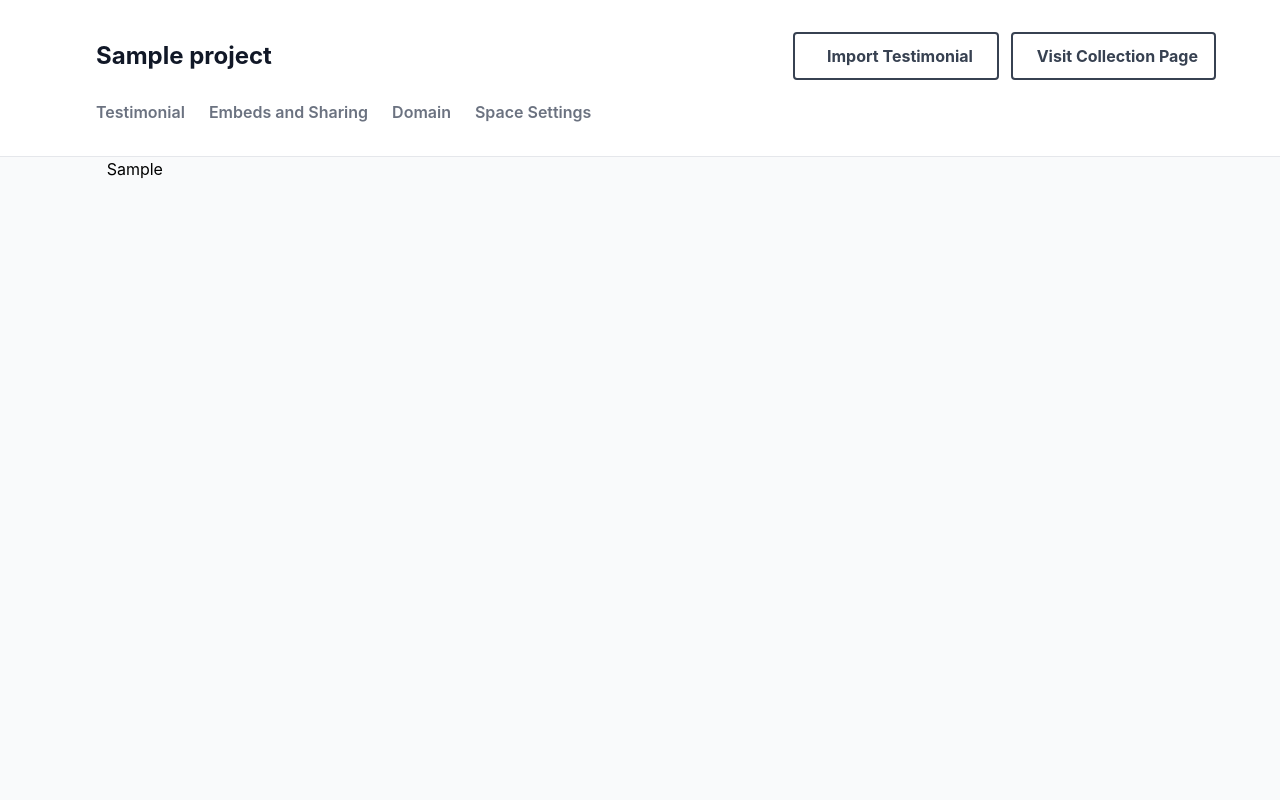
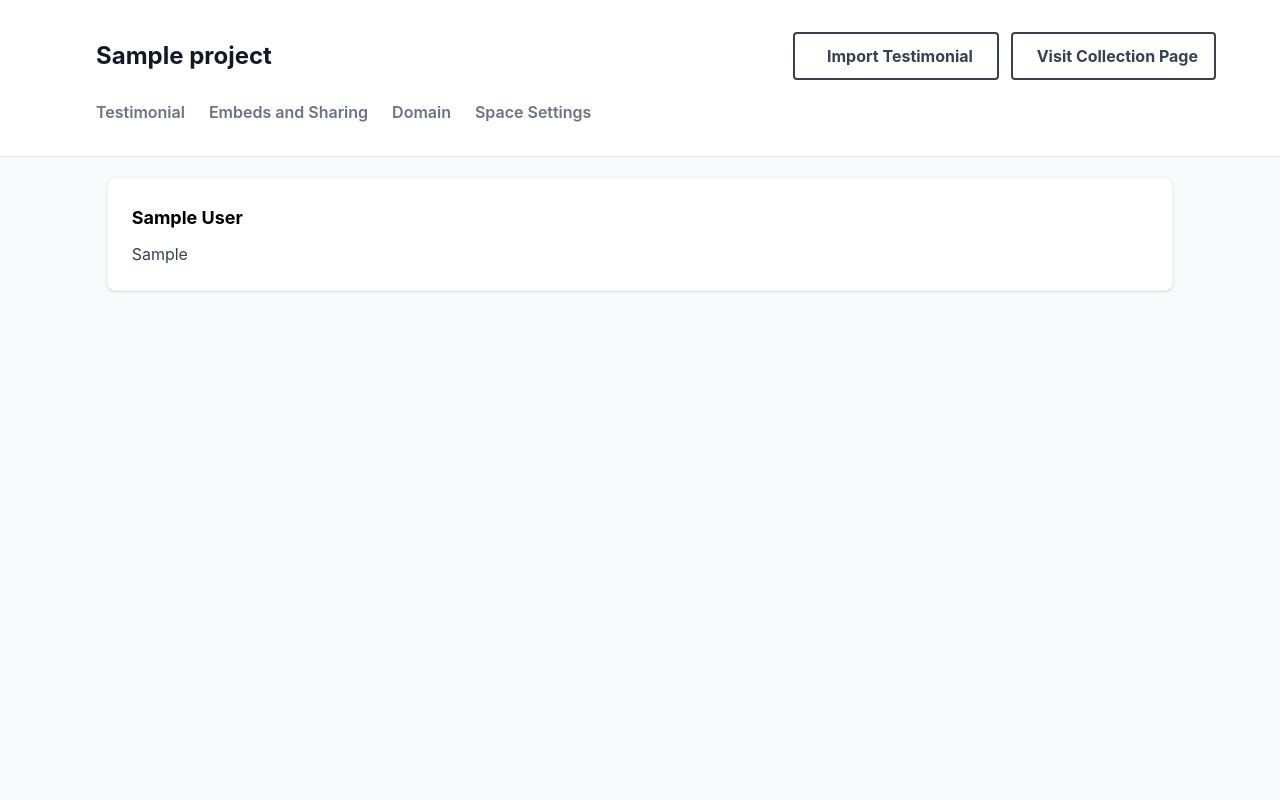
Before and after one commit to dsilverdi/testilime, a Django app: a page that uses src/testilime/core/templates/core/pages/space_testimonial_page.html in a window 1280 px wide. Shown: the part 81-881 px from the top of the page. Run offline with Django 4.2, Linux system fonts and the light colour scheme; a user stored in the database is signed in; tables that the repository leaves empty hold one stand-in row (values such as "Sample post"); parts of the project's set-up code (start-up, migrations or seed data) failed here and were passed over; some libraries are stand-ins or nearby versions.

Commit message:
testimonial_page slicing

```diff
--- a/src/tailwind_theme/static/css/dist/styles.css
+++ b/src/tailwind_theme/static/css/dist/styles.css
@@ -1033,6 +1033,10 @@ select {
   margin-top: 0.25rem;
 }
 
+.mb-4 {
+  margin-bottom: 1rem;
+}
+
 .block {
   display: block;
 }
@@ -1172,6 +1176,10 @@ select {
 
 .grid-flow-row {
   grid-auto-flow: row;
+}
+
+.grid-flow-col {
+  grid-auto-flow: column;
 }
 
 .grid-cols-1 {
--- a/src/testilime/core/templates/core/pages/space_testimonial_page.html
+++ b/src/testilime/core/templates/core/pages/space_testimonial_page.html
@@ -1,10 +1,13 @@
 {% extends "core/pages/space_detail.html" %}
 {% block content %}
-    <div>
+    <div class="grid-flow-col gap-8 py-5">
         {% for testimonial in testimonials %}
-        <div>
-            <p>{{testimonial.testimonial}}</p>
-        </div>
+        <a class="flex flex-col space-y-10 rounded-lg border border-gray-100 bg-white p-6 shadow transition-all hover:shadow-lg mb-4">
+            <div>
+                <strong class="block text-lg mb-2">{{ testimonial.author_name }}</strong>
+                <p class="text-gray-700">{{ testimonial.testimonial }}</p>
+            </div>
+        </a>
         {% endfor %}
     </div>
 {% endblock %}
```
